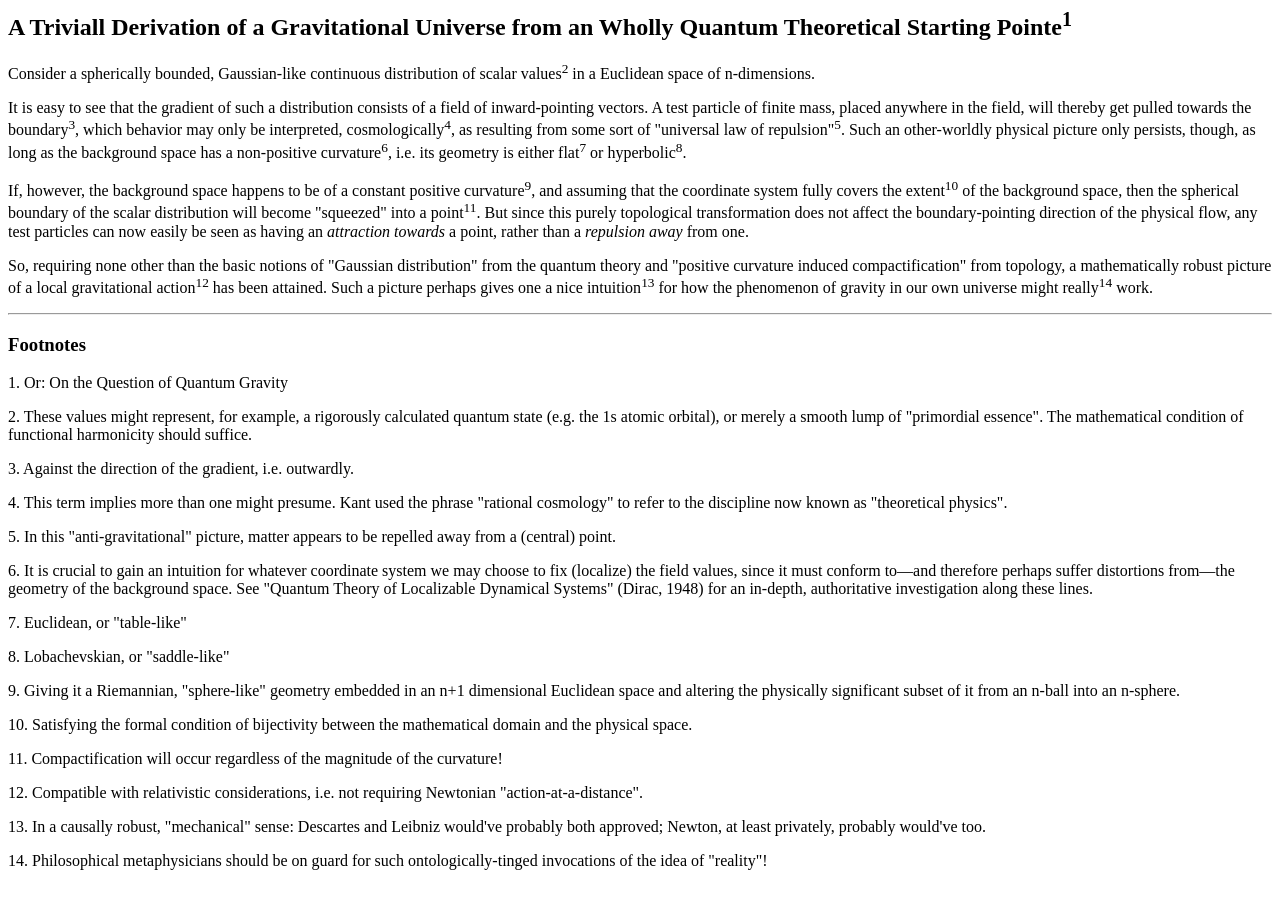
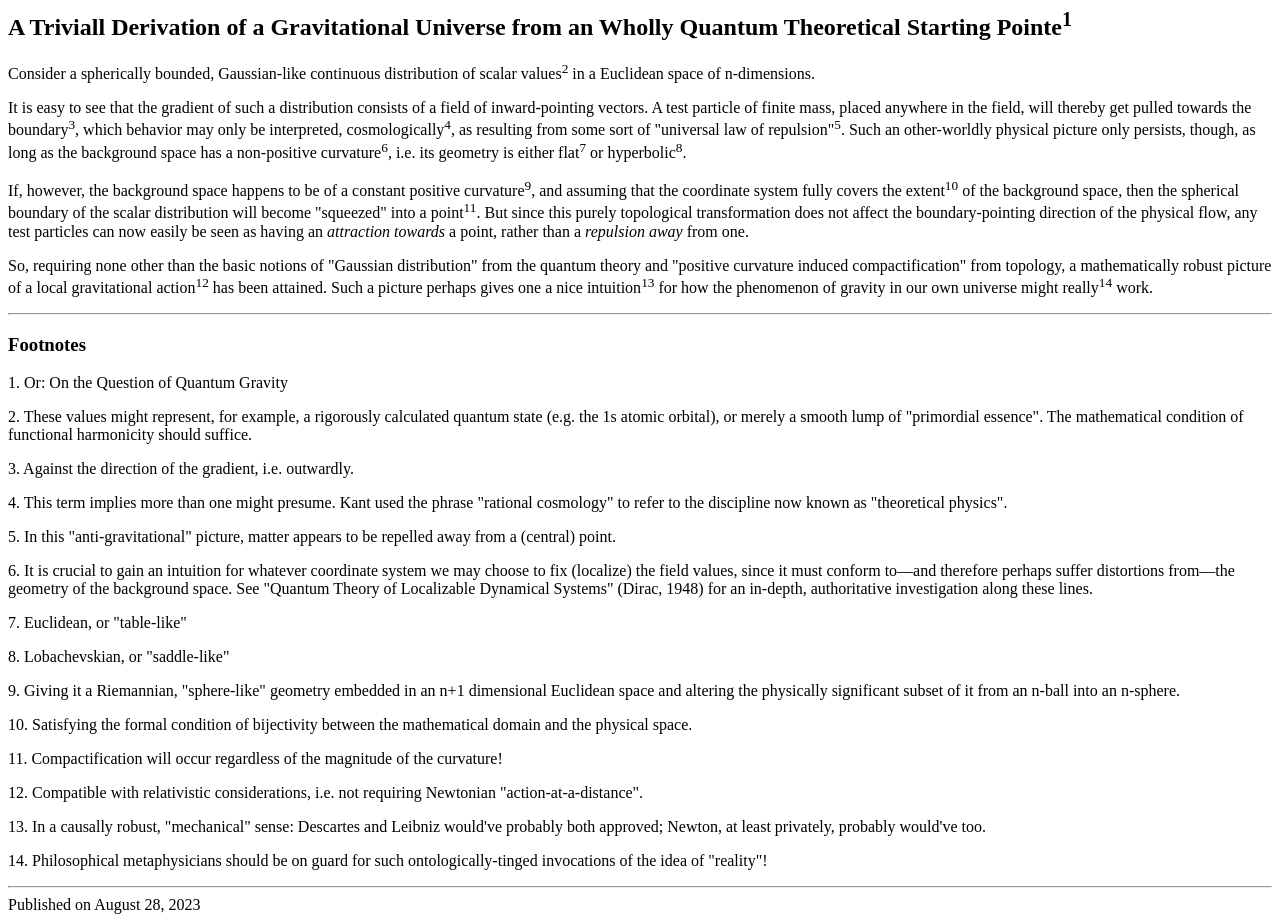
Before and after one commit to dennykane/linuxontheweb.github.io, a plain HTML site: page docs/qg.html in a window 1280 px wide. Before the commit the page ends 886 px from the top, so only its background shows below. Drawn offline with Linux system fonts and the light colour scheme.

Commit message:
ACK! THBBFT!

```diff
--- a/docs/qg.html
+++ b/docs/qg.html
@@ -114,3 +114,7 @@ invocations of the idea of "reality"!
 
 </body>
 </html>
+
+<hr>
+
+Published on August 28, 2023
```
